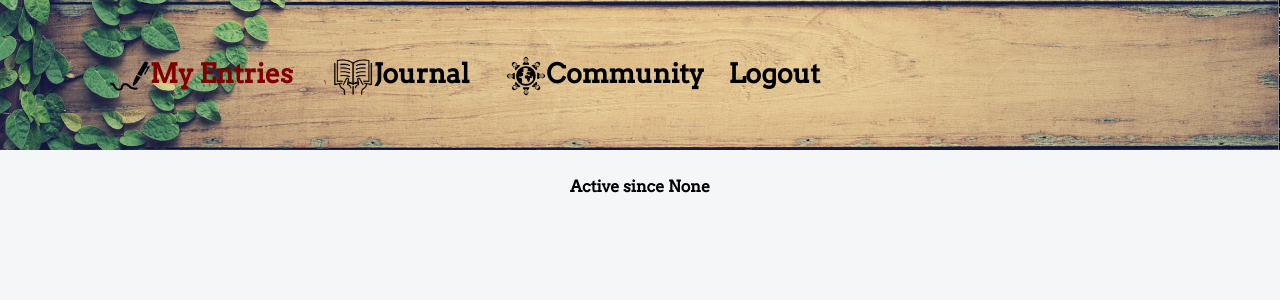
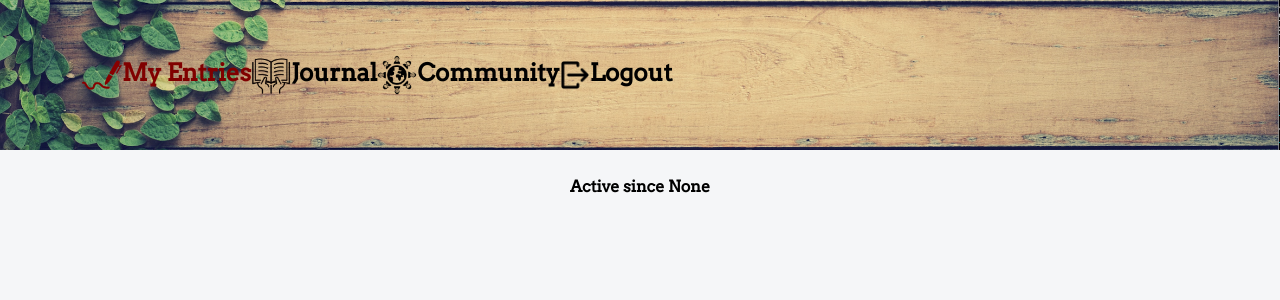
Before and after one commit to mbudd101288/HB_Journal_Project, a Flask app: page /entry in a window 1280 px wide. Shown: the top 300 px of the page. Run offline with Flask 2, Linux system fonts and the light colour scheme; the visitor is signed in with stand-in values (Sample User, id 1); data comes from the database, SQL or seed files in the repository; data that the repository does not hold is empty.

Commit message:
more styling

```diff
--- a/static/js/shared-user.js
+++ b/static/js/shared-user.js
@@ -22,12 +22,12 @@
 
             if (responseJson.button_text === "Unfollow") {
                 followBtn.innerHTML = `
-                <span><img src="/static/images/unfriend_icon.png" alt="unfriend img" width=40px height=40px></span>
+                <span><img id="unfollow" src="/static/images/unfriend_icon.png" alt="unfriend img"></span>
                 `
             }
             else if (responseJson.button_text ==="Follow") {
                 followBtn.innerHTML = `
-                     <span><img src="/static/images/friend_icon.png" alt="friend img" width=40px height=40px></span>
+                     <span><img id="follow" src="/static/images/friend_icon.png" alt="friend img"></span>
                      `
             }
           });
--- a/static/style.css
+++ b/static/style.css
@@ -20,8 +20,7 @@
   /* color: rgb(50, 81, 50) */
   font-family:  'Arvo', serif;
   font-weight: bold;
-  font-size: 20pt;
-  text-align: right;
+  font-size: 18pt;
   margin-bottom: 25px;
 }
 
@@ -207,8 +206,11 @@
   background-color: #f5f6f8;
 }
 
-#follow_button {
-  font-size: 14pt;
+#follow_button, #follow, #unfollow {
+  border: none;
+  background-color: #f5f6f8;
+  width:25px;
+  height:25px;
 }
 
 /* user-page CSS */
--- a/templates/base.html
+++ b/templates/base.html
@@ -22,19 +22,19 @@
     <body>
 {% endblock %}
         <nav class="navbar sticky-top">
-            <div class="container mr-auto text-right">
-                <div class="row">
+            <div class="container">
+                <div class="d-flex justify-content-end">
                     {% block nav %}
-                    <div class="col-4">
+                    <div>
                         <a class="nav-link active" aria-current="page" href="/entry"><span><img src="/static/images/pen.png" alt="pen img" width=40px height=40px></span>My Entries</a>
                     </div>
-                    <div class="col-3">
+                    <div>
                         <a class="nav-link active" aria-current="page" href="/my-journal"><span><img src="/static/images/read.png" alt="book img" width=40px height=40px></span>Journal</a>
                     </div>
-                    <div class="col-4">
+                    <div>
                         <a class="nav-link active" aria-current="page" href="/community"><span><img src="/static/images/community.png" alt="pen img" width=40px height=40px></span>Community</a>
                     </div>
-                    <div class="col-1">
+                    <div>
                         <a class="nav-link active" aria-current="page"  href="/logout">Logout</a>
                     </div>
                     {% endblock %}
--- a/templates/user-page.html
+++ b/templates/user-page.html
@@ -1,17 +1,17 @@
 {% extends 'base.html' %}
 
 {% block nav %}
-    <div class="col-4">
-        <a class="nav-link active" aria-current="page" href="/entry"><span style="color: maroon"><img src="/static/images/pen.png" alt="pen img" width=40px height=40px>My Entries</span></a>
+    <div>
+        <a class="nav-link active" aria-current="page" href="/entry"><span style="color: maroon"><img src="/static/images/r_pen.png" alt="pen img" width=40px height=40px>My Entries</span></a>
     </div>
-    <div class="col-3">
+    <div>
         <a class="nav-link active" aria-current="page" href="/my-journal"><span><img src="/static/images/read.png" alt="book img" width=40px height=40px>Journal</span></a>
     </div>
-    <div class="col-4">
+    <div>
         <a class="nav-link active" aria-current="page" href="/community"><span><img src="/static/images/community.png" alt="pen img" width=40px height=40px></span>Community</a>
     </div>
-    <div class="col-1">
-        <a class="nav-link active" aria-current="page" href="/logout">Logout</a>
+    <div>
+        <a class="nav-link active" aria-current="page" href="/logout"><span><img src="/static/images/b_logout.png" alt="book img" width=30px height=30px>Logout</span></a>
     </div>
 {% endblock %}
 
```
Also changed, not shown: data/entries.json (+4 -4 lines), templates/community.html (+6 -6 lines), templates/my-journal.html (+6 -6 lines), templates/shared-user-page.html (+7 -7 lines), static/images/b_logout.png (added), static/images/r_community.png (added), static/images/r_pen.png (added), static/images/r_read.png (added).
